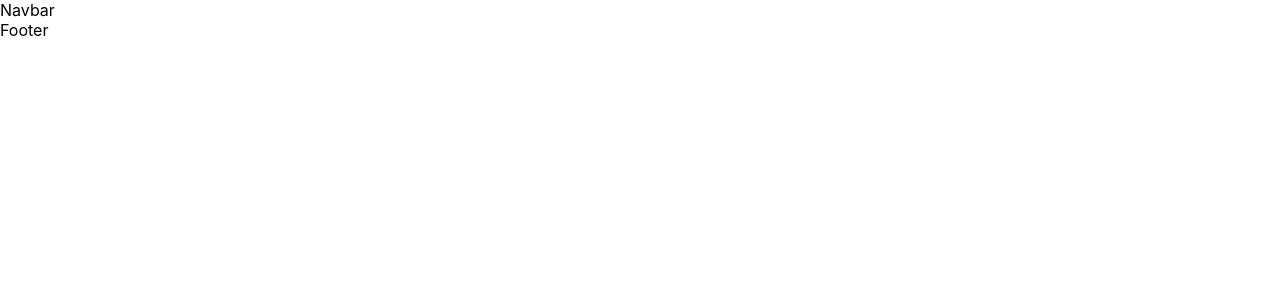
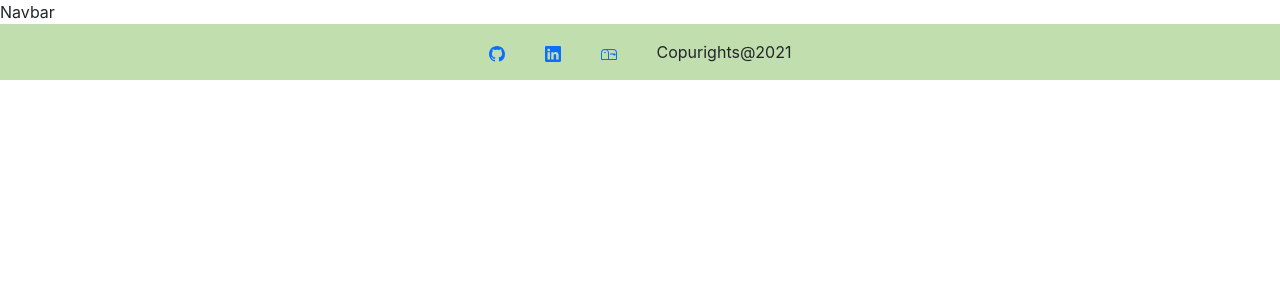
Before and after one commit to srujanagur/Portfolio, a React (Create React App) app in the folder portfolio/: page /footer in a window 1280 px wide. Shown: the top 300 px of the page. Built offline with nearby package versions, Linux system fonts and the light colour scheme.

Commit message:
home and footer completed

```diff
--- a/portfolio/package.json
+++ b/portfolio/package.json
@@ -7,7 +7,10 @@
     "@testing-library/react": "^13.4.0",
     "@testing-library/user-event": "^13.5.0",
     "react": "^18.2.0",
+    "react-bootstrap": "^2.7.0",
+    "react-bootstrap-icons": "^1.10.2",
     "react-dom": "^18.2.0",
+    "react-icons": "^4.7.1",
     "react-router-dom": "^6.4.5",
     "react-scripts": "5.0.1",
     "web-vitals": "^2.1.4"
--- a/portfolio/public/index.html
+++ b/portfolio/public/index.html
@@ -15,6 +15,12 @@
       user's mobile device or desktop. See https://developers.google.com/web/fundamentals/web-app-manifest/
     -->
     <link rel="manifest" href="%PUBLIC_URL%/manifest.json" />
+    <link
+      rel="stylesheet"
+      href="https://cdn.jsdelivr.net/npm/bootstrap@5.1.3/dist/css/bootstrap.min.css"
+      integrity="sha384-1BmE4kWBq78iYhFldvKuhfTAU6auU8tT94WrHftjDbrCEXSU1oBoqyl2QvZ6jIW3"
+      crossorigin="anonymous"
+    />
     <!--
       Notice the use of %PUBLIC_URL% in the tags above.
       It will be replaced with the URL of the `public` folder during the build.
--- /dev/null
+++ b/portfolio/src/components/Footer/Footer.css
@@ -0,0 +1,11 @@
+.footerUl {
+  padding: 1rem;
+  list-style: none;
+  display: flex;
+  flex-wrap: wrap;
+  justify-content: center;
+  gap: 40px;
+}
+.footerSection {
+  background-color: #c1deae;
+}
--- a/portfolio/src/components/Footer/Footer.jsx
+++ b/portfolio/src/components/Footer/Footer.jsx
@@ -1,5 +1,31 @@
 import React from "react";
+import { BsGithub, BsLinkedin, BsMailbox } from "react-icons/bs";
+
+import "./Footer.css";
 
 export default function Footer() {
-  return <div>Footer</div>;
+  return (
+    <div>
+      <div className="footerSection">
+        <ul className="footerUl">
+          <li>
+            <a href="https://github.com/srujanagur">
+              <BsGithub />
+            </a>
+          </li>
+          <li>
+            <a href="https://www.linkedin.com/in/srujana-g-5559371a1/">
+              <BsLinkedin />
+            </a>
+          </li>
+          <li>
+            <a href="mailto:gurrala.srujana@outlook.com">
+              <BsMailbox />
+            </a>
+          </li>
+          <li>Copurights@2021</li>
+        </ul>
+      </div>
+    </div>
+  );
 }
--- a/portfolio/src/components/Home/Home.jsx
+++ b/portfolio/src/components/Home/Home.jsx
@@ -3,5 +3,9 @@ import React from "react";
 import "./Home.css";
 
 export default function Home() {
-  return <div className="home">My Portfolio</div>;
+  return (
+    <div>
+      <div className="home">My Portfolio</div>
+    </div>
+  );
 }
```
Also changed, not shown: 1 other file (tests, documents, lock files or other folders).
